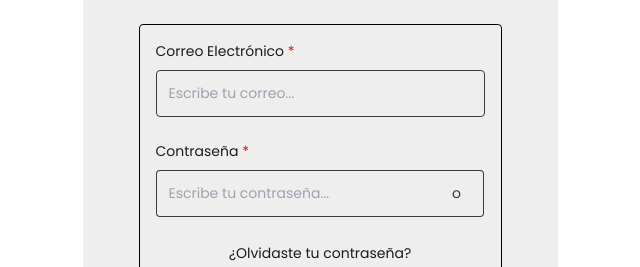
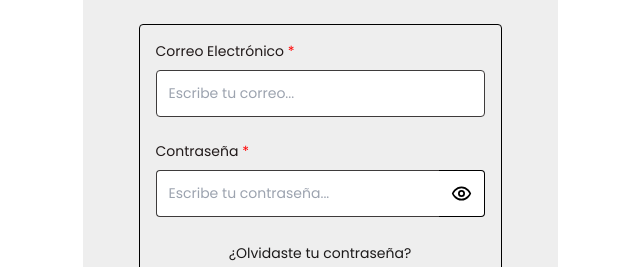
Before and after one commit to No-Country/c16-28-n-node-react, a React (Vite) app in the folder Front/: page /login in a window 1280 px wide. Shown: the part 208-475 px from the top of the page, without its empty margins (320-960 px from the left). Built offline with nearby package versions, Linux system fonts and the light colour scheme; no server answers.

Commit message:
corrigiendo login

```diff
--- a/Front/src/components/LoginForm/LoginForm.jsx
+++ b/Front/src/components/LoginForm/LoginForm.jsx
@@ -1,24 +1,18 @@
-import { useState } from 'react';
+import { useState, useEffect } from 'react';
 import { Link, useNavigate } from 'react-router-dom';
 import { toast } from 'react-hot-toast';
 import configureAxios from '../../api/axios';
 import useUserStore from '../../store/auth';
+import { Eye } from 'lucide-react';
 
 const LoginForm = () => {
-  const setTokenAndRole = useUserStore((state) => state.setTokenAndRole);
+  const { setTokenAndRole } = useUserStore();
   const navigate = useNavigate();
 
   const [formData, setFormData] = useState({
     email: '',
     password: '',
   });
-
-  const [errors, setErrors] = useState({
-    email: false,
-    password: false,
-  });
-
-  const [passwordType, setPasswordType] = useState('password');
 
   const [error, setError] = useState(null);
   const api = configureAxios();
@@ -31,14 +25,13 @@ const LoginForm = () => {
       const { token, role, id } = res.data;
 
       setTokenAndRole(token, role, id);
-      if(role === 'user') {
-        navigate('/')
-      }else {
+      if (role === 'user') {
+        navigate('/');
+      } else {
         navigate('/profile-verification');
       }
       toast.success('Usuario conectado exitosamente');
     } catch (error) {
-
       if (error.response && error.response.status === 403) {
         setError(error.response.data);
       } else {
@@ -48,11 +41,16 @@ const LoginForm = () => {
     }
   };
 
-
   const handleSubmit = async (e) => {
     e.preventDefault();
     const { email, password } = formData;
-    await handleLogin({ email, password });
+
+    if (!email || !password) {
+      toast.error('Por favor, completa correctamente el formulario.');
+      return;
+    }
+
+    await handleLogin();
   };
 
   const handleChange = (e) => {
@@ -61,34 +59,23 @@ const LoginForm = () => {
       ...prevData,
       [name]: value,
     }));
+  };
 
-    if (name === 'email') {
-      setErrors((prevErrors) => ({
-        ...prevErrors,
-        email: !/^[^\s@]+@[^\s@]+\.[^\s@]{2,}$/.test(value),
-      }));
-    } else if (name === 'password') {
-      const hasCapital = /[A-Z]/.test(value);
-      const hasNumber = /\d/.test(value);
-      const hasSpecialChar = /[.!%*?&#]/.test(value);
-      const minLength = value.length >= 6;
-      const maxLength = value.length <= 10;
-
-      setErrors((prevErrors) => ({
-        ...prevErrors,
-        password: !hasCapital || !hasNumber || !hasSpecialChar || !minLength || !maxLength,
-        passwordHasCapital: !hasCapital,
-        passwordHasNumber: !hasNumber,
-        passwordHasSpecialChar: !hasSpecialChar,
-        passwordMinLength: !minLength,
-        passwordMaxLength: !maxLength,
-      }));
+  const togglePasswordVisibility = () => {
+    const passwordInput = document.getElementById('password');
+    if (passwordInput.type === 'password') {
+      passwordInput.type = 'text';
+    } else {
+      passwordInput.type = 'password';
     }
   };
 
-  const togglePasswordVisibility = () => {
-    setPasswordType(passwordType === 'password' ? 'text' : 'password');
-  };
+  useEffect(() => {
+    const timer = setTimeout(() => {
+      setError(null);
+    }, 5000);
+    return () => clearTimeout(timer);
+  }, [error]);
 
   return (
     <div>
@@ -98,8 +85,7 @@ const LoginForm = () => {
       >
         <div className='flex flex-col'>
           <label htmlFor='email' className='mb-2 text-text text-black'>
-            Correo Electrónico{' '}
-            <span className='text-red'>*</span>
+            Correo Electrónico <span className='text-red'>*</span>
           </label>
           <input
             type='email'
@@ -108,50 +94,44 @@ const LoginForm = () => {
             value={formData.email}
             onChange={handleChange}
             required
-            className='bg-background p-3 rounded border text-text text-gray outline-none'
+            className='bg-[#fff] p-3 rounded border text-text text-gray outline-none'
             placeholder='Escribe tu correo...'
           />
-          {errors.email && <span className='text-sm text-red font-medium mt-1 pl-1'>Correo electrónico inválido.</span>}
         </div>
         <div className='flex flex-col'>
           <label htmlFor='password' className='mb-2 text-text text-black'>
             Contraseña <span className='text-red'>*</span>
           </label>
           <div className='w-full flex'>
+            <div className='w-full flex items-center justify-center'>
               <input
-              type={passwordType}
+                type='password'
                 id='password'
                 name='password'
                 value={formData.password}
                 onChange={handleChange}
                 required
-              className='w-5/6 bg-background p-3 rounded-l border-y	border-l text-text text-gray outline-none'
+                className='w-full bg-[#fff] p-3 rounded rounded-r-none border border-r-0 text-text text-gray outline-none pr-12'
                 placeholder='Escribe tu contraseña...'
               />
-            <button
-              className='w-1/6 bg-background p-3 rounded-r border-y border-r text-text text-gray'
+              <div
+                className='p-3 rounded rounded-l-none border border-l-0 bg-[#fff] cursor-pointer'
                 onClick={togglePasswordVisibility}
               >
-              o
-            </button>
+                <Eye size={21} />
               </div>
-          {errors.password && (
-              <ul className='flex flex-col text-sm text-red font-medium mt-1 pl-1'>
-                <li>{errors.passwordMinLength && 'Debe tener entre 6 y 10 caracteres.'}</li>
-                <li>{errors.passwordMaxLength && 'Debe tener máximo 10 caracteres.'}</li>
-                <li>{errors.passwordHasCapital && 'Debe contener al menos una letra mayúscula y minúscula.'}</li>
-                <li>{errors.passwordHasNumber && 'Debe contener al menos un número.'}</li>
-                <li>{errors.passwordHasSpecialChar && 'Debe contener un caracter especial ".!%*?&#"'}</li>
-                <li>{!errors.passwordHasCapital && !errors.passwordHasNumber && !errors.passwordHasSpecialChar && !errors.passwordMinLength && !errors.passwordMaxLength && 'Contraseña inválida.'}</li>
-              </ul>
-            )}
             </div>
+          </div>
+        </div>
+        {error && <div className='text-red text-sm text-center'>{error}</div>}
         <div className='pb-0.5 self-center border-b border-black border-1'>
           <Link to={'#'} className='text-text text-center text-dark'>
             ¿Olvidaste tu contraseña?
           </Link>
         </div>
-        <button type='submit' className='primaryBtn'>Iniciar Sesión</button>
+        <button type='submit' className='primaryBtn'>
+          Iniciar Sesión
+        </button>
       </form>
     </div>
   );
```
Lines whose indentation alone changed are shown as unchanged.
